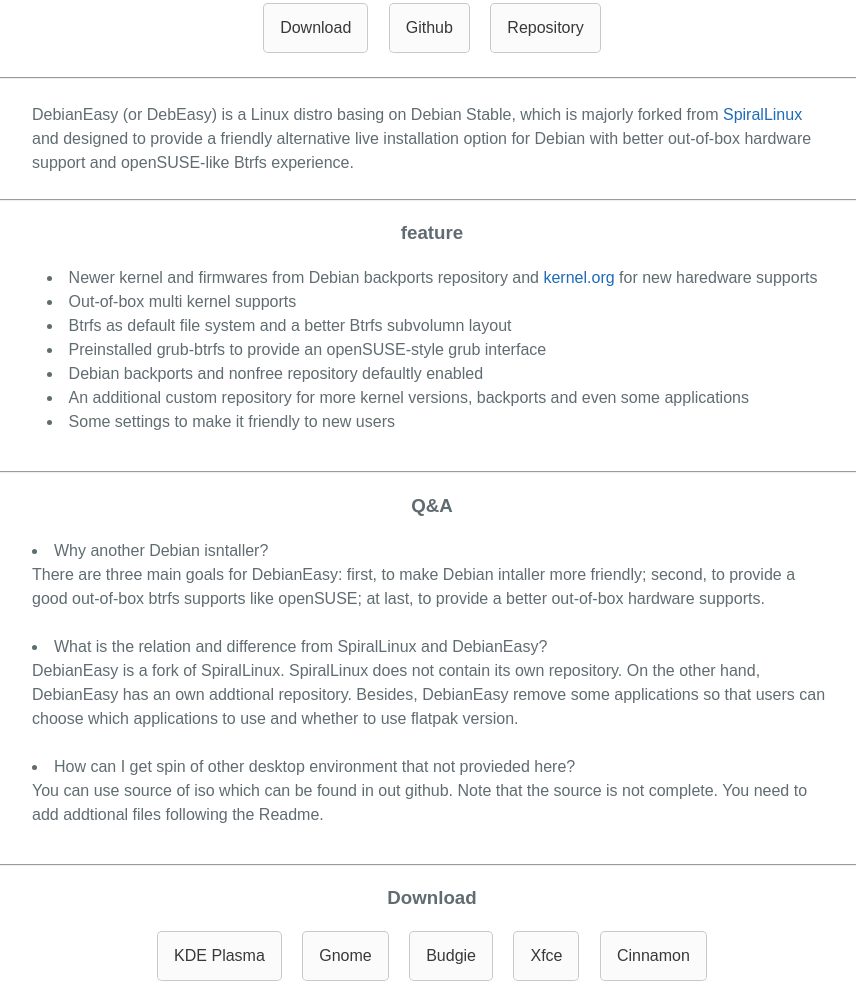
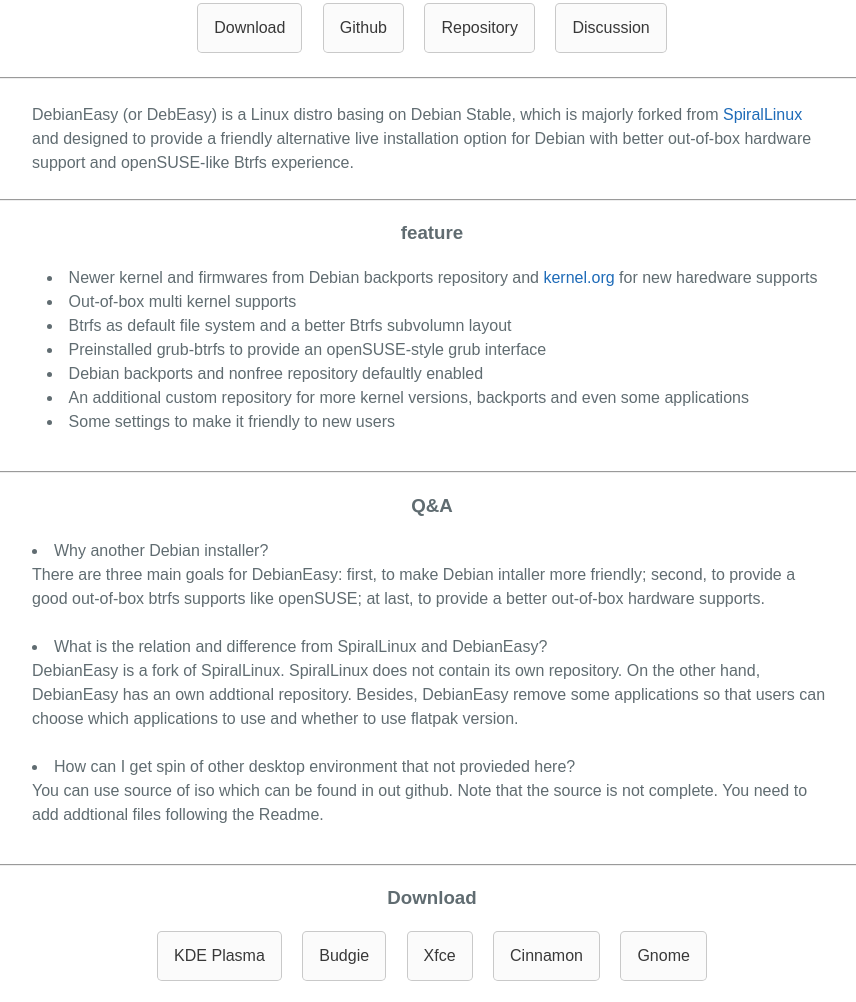
Before and after one commit to DebianEasy/DebianEasy.github.io, a plain HTML site: page index.html in a window 1280 px wide. Shown: the part 380-1382 px from the top of the page, without its empty margins (208-1064 px from the left). Drawn offline with Linux system fonts and the light colour scheme.

Commit message:
Add files via upload

```diff
--- a/index.html
+++ b/index.html
@@ -23,6 +23,7 @@
         <a href="#download" class="btn">Download</a>
         <a href="https://github.com/DebianEasy" class="btn">Github</a>
         <a href="https://github.com/DebianEasyRepo" class="btn">Repository</a>
+        <a href="https://github.com/orgs/DebianEasy/discussions" class="btn">Discussion</a>
         </center>
         <hr size=2 />
         <section class="main-content">
@@ -59,7 +60,7 @@
             </h3>
             <div class="container">
             <div class="text">
-                <li>Why another Debian isntaller?</li>
+                <li>Why another Debian installer?</li>
                 There are three main goals for DebianEasy: first, to make Debian intaller more friendly; second, to provide a good out-of-box btrfs supports like openSUSE; at last, to provide a better out-of-box hardware supports.
                 <br /><br />
                 <li>What is the relation and difference from SpiralLinux and DebianEasy?</li>
@@ -78,12 +79,12 @@
             <A name="download"></A>
             </h3>
             <center>
-                <a href="download/DebianEasy_Kde.iso" class="btn">KDE Plasma</a>
-                <a href="download/DebianEasy_Gnome.iso" class="btn">Gnome</a>
-                <a href="download/DebianEasy_Budgie.iso" class="btn">Budgie</a>
-                <a href="download/DebianEasy_Xfce.iso" class="btn">Xfce</a>
+                <a href="https://sourceforge.net/projects/debianeasy-bookworm/files/2023_6_11/DebianEasy_Kde.iso/download" class="btn">KDE Plasma</a>
+                <a href="https://sourceforge.net/projects/debianeasy-bookworm/files/2023_6_11/DebianEasy_Budgie.iso/download" class="btn">Budgie</a>
+                <a href="https://sourceforge.net/projects/debianeasy-bookworm/files/2023_6_11/DebianEasy_Xfce.iso/download" class="btn">Xfce</a>
 <!--                <br /> -->
-                <a href="download/DebianEasy_Cinnamon.iso" class="btn">Cinnamon</a>
+                <a href="https://sourceforge.net/projects/debianeasy-bookworm/files/2023_6_11/DebianEasy_Cinnamon.iso/download" class="btn">Cinnamon</a>
+                <a href="https://sourceforge.net/projects/debianeasy-bookworm/files/2023_6_11/DebianEasy_Gnome.iso/download" class="btn">Gnome</a>
 <!--                <a href="https://github.com/DebianEasy/DebianEasy.github.io" class="btn">Mate</a>
                 <a href="https://github.com/DebianEasy/DebianEasy.github.io" class="btn">Lxqt</a>
                 <a href="https://github.com/DebianEasy/DebianEasy.github.io" class="btn">Lxde</a>
```
